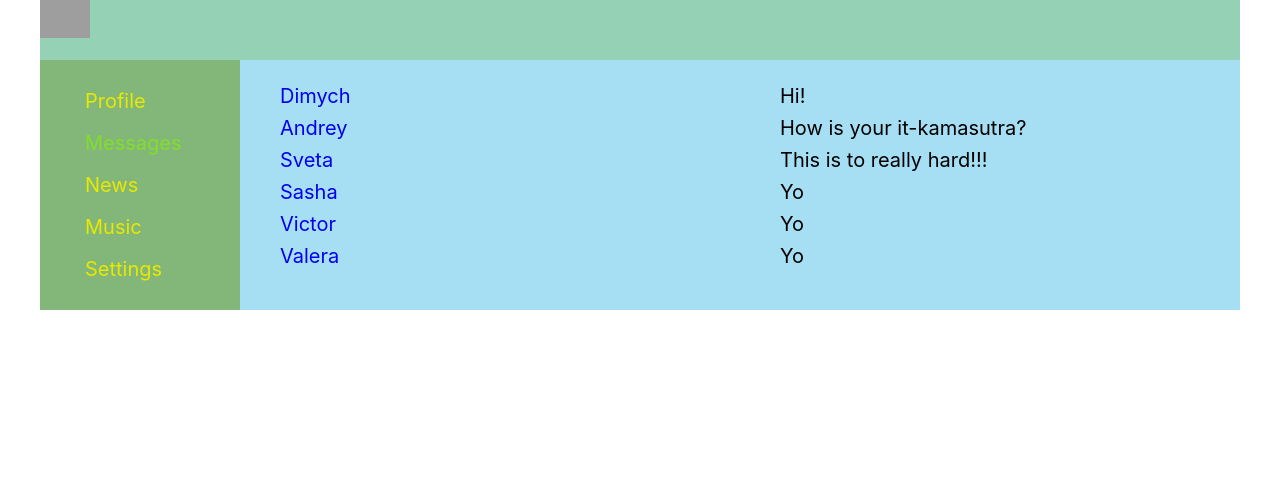
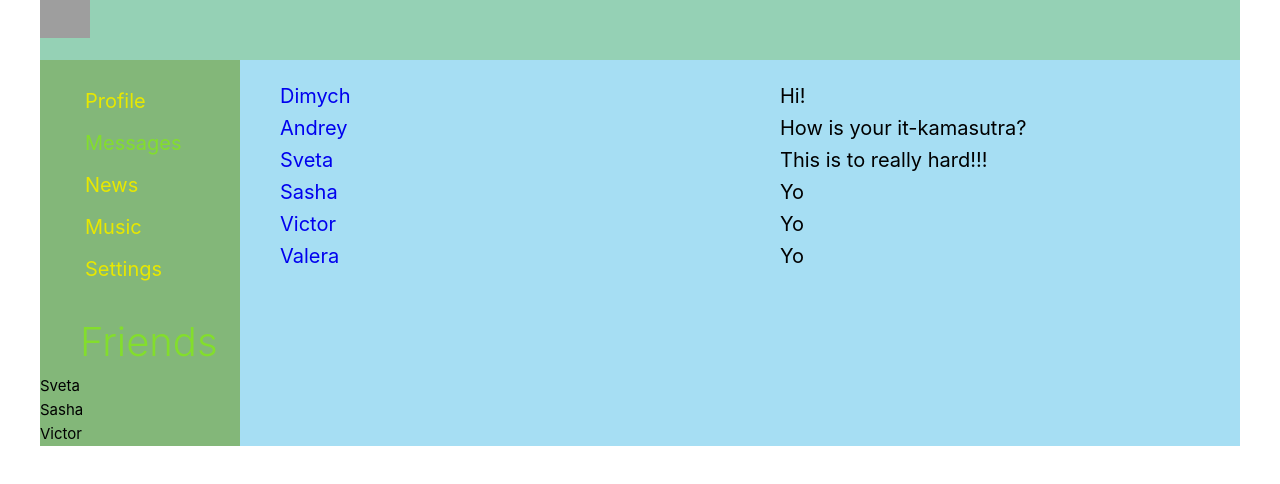
Before and after one commit to Valentin-Prokofev/TheWayOfTheSamuraiTS, a React (Create React App) app: page /dialogs in a window 1280 px wide. Shown: the top 484 px of the page. Built offline with nearby package versions, Linux system fonts and the light colour scheme; grey boxes are pictures that could not be loaded.

Commit message:
lesson27-30

```diff
--- a/src/App.tsx
+++ b/src/App.tsx
@@ -8,21 +8,57 @@ import {Dialogs} from "./components/Dialogs/Dialogs";
 import {News} from "./components/News/News";
 import {Music} from "./components/Music/Music";
 import {Settings} from "./components/Settings/Settings";
+import Friends from "./components/Friends/Friends";
 
+export type dialogsUsersDataArray = {
+    id: number
+    name: string
+}
 
-const App = () => {
+export type dialogsMessagesDataArray = {
+    id: number
+    message: string
+}
+
+export type postsDataArray = {
+    id: number
+    message: string
+    likesCount: number
+}
+
+export type friendsDataPropsType = {
+    id: number
+    friend: string
+}
+
+export type AppPropsType = {
+    dialogsUsersData: Array<dialogsUsersDataArray>
+    dialogsMessagesData: Array<dialogsMessagesDataArray>
+    postsData:Array<postsDataArray>
+    friendsData:Array<friendsDataPropsType>
+}
+
+const App = (props: AppPropsType) => {
     return (
 
         <Router>
             <div className={style.app_wrapper}>
                 <Header/>
-                <Navbar/>
+                <Navbar friendsData={props.friendsData}/>
                 <div className={style.app_wrapper_content}>
-                    <Route path="/profile" component={Profile}/>
-                    <Route path="/dialogs" component={Dialogs}/>
+                    <Route path="/profile" render={() => <Profile
+                        postsData={props.postsData}
+                    />}/>
+                    <Route path="/dialogs" render={() => <Dialogs
+                        dialogsUsersData={props.dialogsUsersData}
+                        dialogsMessagesData={props.dialogsMessagesData}
+                    />}/>
                     <Route path="/news" component={News}/>
                     <Route path="/music" component={Music}/>
                     <Route path="/settings" component={Settings}/>
+                    {/*<Route path="/friends" render={()=><Friends*/}
+                    {/*friendsData={props.friendsData}*/}
+                    {/*/>}/>*/}
                 </div>
 
             </div>
--- /dev/null
+++ b/src/Redux/state.tsx
@@ -0,0 +1,42 @@
+import React from 'react';
+
+
+let state = {
+    messagesPage: {
+        dialogsUsersData: [
+            {id: 1, name: "Dimych"},
+            {id: 2, name: "Andrey"},
+            {id: 3, name: "Sveta"},
+            {id: 4, name: "Sasha"},
+            {id: 5, name: "Victor"},
+            {id: 6, name: "Valera"}
+        ],
+        dialogsMessagesData: [
+            {id: 1, message: "Hi!"},
+            {id: 2, message: "How is your it-kamasutra?"},
+            {id: 3, message: "This is to really hard!!!"},
+            {id: 4, message: "Yo"},
+            {id: 5, message: "Yo"},
+            {id: 6, message: "Yo"}
+        ]
+    },
+    profilePage: {
+        postsData: [
+            {id: 1, message: "Hello!", likesCount: 25},
+            {id: 2, message: "How are you", likesCount: 30},
+            {id: 3, message: "It's my first post", likesCount: 27},
+            {id: 4, message: "Hello!", likesCount: 23}
+        ]
+    },
+    friendsPage: {
+        friendsData: [
+            {id: 1, friend:"Sveta"},
+            {id: 2, friend:"Sasha"},
+            {id: 3, friend:"Victor"}
+
+        ]
+    }
+}
+
+
+export default state;
--- /dev/null
+++ b/src/commonJS.js
@@ -0,0 +1,5 @@
+// Для сборки модулей в кучу используется утилита webpack. Она умеет не только собирать скрипты в кучу но и полность конфигурировать ваш проект. Обрабатывать стили, картинки,
+// формировать папки и т д. Не путать gulp и webpack. Gulp это планировщик задач, с помощью него мы создаем различные taski, которые выполняются в различных обстоятельствах.
+// Сам галп не умеет ни собирать скрипты , ни обрабатывать изображения, ни чего другого. Он лишь подключает в себя какие то модули и запускает опред задачи когда мы от него это
+// требуем. Webpack же как раз сборщик модулей, мы его настраиваем для того чтобы он собирал проект и выполнял основную свою задачу. Они спокойно комбинируются вместе,
+// то есть при помощи галпа мы можем запускать webpack. Webpack можно устанавливать как глобально так и локально.
--- a/src/components/Dialogs/Dialogs.tsx
+++ b/src/components/Dialogs/Dialogs.tsx
@@ -3,32 +3,20 @@ import {NavLink} from 'react-router-dom';
 import style from "./Dialogs.module.css";
 import {DialogsUsers} from "./DialogsUsers/DialogsUsers";
 import {DialogsMessages} from "./DialogsMessages/DialogsMessages";
+import {dialogsMessagesDataArray, dialogsUsersDataArray} from "../../App";
+
+type DialogsPropsType = {
+    dialogsUsersData:Array<dialogsUsersDataArray>
+    dialogsMessagesData:Array<dialogsMessagesDataArray>
+}
+
+export const Dialogs = (props:DialogsPropsType) => {
 
 
-export const Dialogs = () => {
-
-    let dialogsUsersData = [
-        {id: 1, name: "Dimych"},
-        {id: 2, name: "Andrey"},
-        {id: 3, name: "Sveta"},
-        {id: 4, name: "Sasha"},
-        {id: 5, name: "Victor"},
-        {id: 6, name: "Valera"}
-    ]
-
-    let dialogsMessagesData = [
-        {id: 1, message: "Hi!"},
-        {id: 2, message: "How is your it-kamasutra?"},
-        {id: 3, message: "This is to really hard!!!"},
-        {id: 4, message: "Yo"},
-        {id: 5, message: "Yo"},
-        {id: 6, message: "Yo"}
-    ]
-
-    let dialogsUsersElements = dialogsUsersData.map((user)=>
+    let dialogsUsersElements = props.dialogsUsersData.map((user)=>
         <DialogsUsers name={user.name} id={user.id}/>)
 
-    let dialogsMessagesElements = dialogsMessagesData.map((message) =>
+    let dialogsMessagesElements = props.dialogsMessagesData.map((message) =>
     <DialogsMessages message={message.message}/>)
 
 
--- a/src/components/Dialogs/DialogsUsers/DialogsUsers.tsx
+++ b/src/components/Dialogs/DialogsUsers/DialogsUsers.tsx
@@ -5,12 +5,12 @@ import {NavLink} from "react-router-dom";
 
 
 
-type DialogsUsers = {
+export type DialogsUsersPropsType = {
     name: string
     id: number
 }
 
-export const DialogsUsers = (props:DialogsUsers) => {
+export const DialogsUsers = (props:DialogsUsersPropsType) => {
     return (
         <li className={`${style.dialogs_user_name} ${style.active}`}>
             <NavLink to={`/dialogs/${props.id}`}>{props.name}</NavLink>
--- /dev/null
+++ b/src/components/Friends/Friends.module.css
@@ -0,0 +1,5 @@
+
+.name_friends {
+    list-style-type: none;
+    font-size: 15px;
+}
--- /dev/null
+++ b/src/components/Friends/Friends.tsx
@@ -0,0 +1,23 @@
+import React from 'react';
+import style from "./Friends.module.css"
+
+export type friendsDataPropsType = {
+    friend: string
+}
+
+// type FriendsPropsType = {
+//     friendsData:Array<friendsDataPropsType>
+// }
+
+const Friends = (props:friendsDataPropsType) => {
+
+    // let friends = props.friendsData.map((friends)=> friends.friend)
+    // console.log(friends)
+    return (
+        <>
+              <li className={style.name_friends}>{props.friend}</li>
+        </>
+    );
+};
+
+export default Friends;
--- a/src/components/Navbar/Navbar.module.css
+++ b/src/components/Navbar/Navbar.module.css
@@ -8,6 +8,11 @@
     list-style-type: none;
 }
 
+/*.nav_link:last-child {*/
+/*    margin-top: 30px;*/
+/*    font-size: 40px;*/
+/*}*/
+
 .nav_link a {
     text-decoration: none;
     color: #e8e800;
@@ -17,3 +22,10 @@
 .nav_link a.active {
     color: #83de2c;
 }
+
+.title_friends {
+    margin-left: 40px;
+    color: #83de2c;
+    font-size: 40px;
+    font-weight: 300;
+}
--- a/src/components/Navbar/Navbar.tsx
+++ b/src/components/Navbar/Navbar.tsx
@@ -1,8 +1,16 @@
 import React from 'react';
 import { NavLink } from 'react-router-dom';
 import style from "./Navbar.module.css";
+import Friends, {friendsDataPropsType} from "../Friends/Friends";
 
-export const Navbar = () => {
+type FriendsPropsType = {
+    friendsData:Array<friendsDataPropsType>
+}
+
+export const Navbar = (props:FriendsPropsType) => {
+
+    let friendsElement = props.friendsData.map((friends)=>
+        <Friends friend={friends.friend} />)
     return (
         <>
             <nav className={style.nav}>
@@ -12,7 +20,10 @@ export const Navbar = () => {
                     <li className={style.nav_link}><NavLink to={"/news"} activeClassName={style.active}>News</NavLink></li>
                     <li className={style.nav_link}><NavLink to={"/music"} activeClassName={style.active}>Music</NavLink></li>
                     <li className={style.nav_link}><NavLink to={"/settings"} activeClassName={style.active}>Settings</NavLink></li>
+                    {/*<li className={style.nav_link}><NavLink to={"/friends"} activeClassName={style.active}>Friends</NavLink></li>*/}
                 </ul>
+                <span className={style.title_friends}>Friends</span>
+                {friendsElement}
             </nav>
         </>
     );
--- a/src/components/Profile/Profile.tsx
+++ b/src/components/Profile/Profile.tsx
@@ -2,16 +2,20 @@ import React from 'react';
 import style from "./Profile.module.css";
 import {MyPosts} from "./MyPosts/MyPosts";
 import {ProfileInfo} from "./ProfileInfo/ProfileInfo";
+import {postsDataArray} from "../../App";
 
+type ProfilePropsType = {
+    postsData:Array<postsDataArray>
+}
 
-export const Profile = () => {
+export const Profile = (props:ProfilePropsType) => {
     return (
         <>
             <article className={style.content}>
                 <img className={style.img_article}
                      src="https://ic.pics.livejournal.com/zdorovs/16627846/985307/985307_original.jpg" alt="view"/>
                 <ProfileInfo name={"Valentin Prokofev"} age={"34"} city={"Moscow"}/>
-                <MyPosts/>
+                <MyPosts postsData={props.postsData}/>
             </article>
         </>
     );
--- a/src/index.tsx
+++ b/src/index.tsx
@@ -2,8 +2,41 @@ import React from 'react';
 import ReactDOM from 'react-dom';
 import './index.css';
 import App from './App';
+import state from "./Redux/state";
+
+
+// let dialogsUsersData = [
+//     {id: 1, name: "Dimych"},
+//     {id: 2, name: "Andrey"},
+//     {id: 3, name: "Sveta"},
+//     {id: 4, name: "Sasha"},
+//     {id: 5, name: "Victor"},
+//     {id: 6, name: "Valera"}
+// ]
+//
+// let dialogsMessagesData = [
+//     {id: 1, message: "Hi!"},
+//     {id: 2, message: "How is your it-kamasutra?"},
+//     {id: 3, message: "This is to really hard!!!"},
+//     {id: 4, message: "Yo"},
+//     {id: 5, message: "Yo"},
+//     {id: 6, message: "Yo"}
+// ]
+//
+// let postsData = [
+//     {id: 1, message: "Hello!", likesCount : 25},
+//     {id: 2, message: "How are you", likesCount : 30},
+//     {id: 3, message: "It's my first post", likesCount : 27},
+//     {id: 4, message: "Hello!", likesCount : 23}
+// ]
+
 
 ReactDOM.render(
-    <App />,
+    <App
+        dialogsUsersData={state.messagesPage.dialogsUsersData}
+        dialogsMessagesData={state.messagesPage.dialogsMessagesData}
+        postsData={state.profilePage.postsData}
+        friendsData={state.friendsPage.friendsData}
+    />,
   document.getElementById('root')
 );
```
Also changed, not shown: src/components/Profile/MyPosts/MyPosts.tsx (+12 -16 lines).
